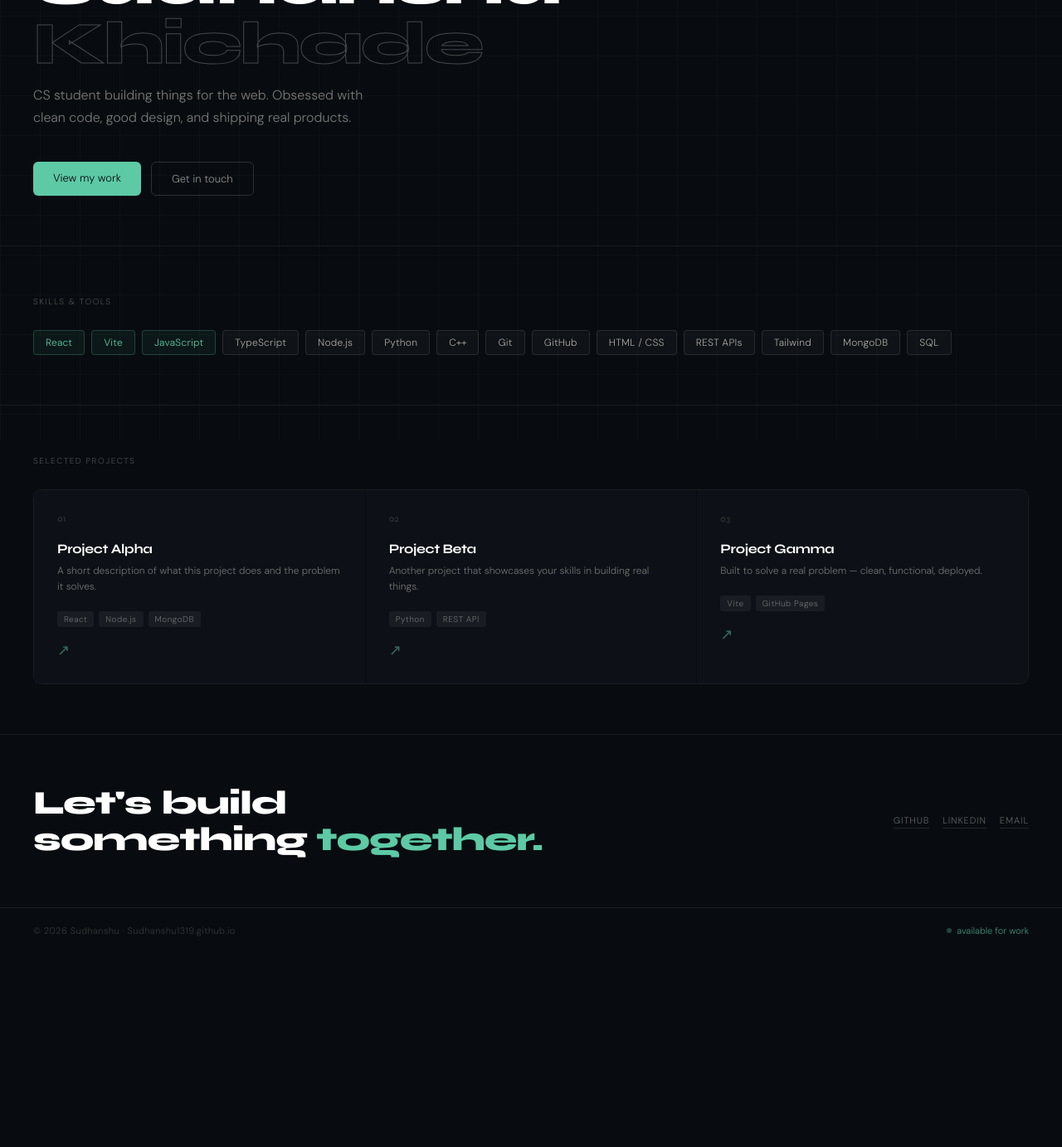
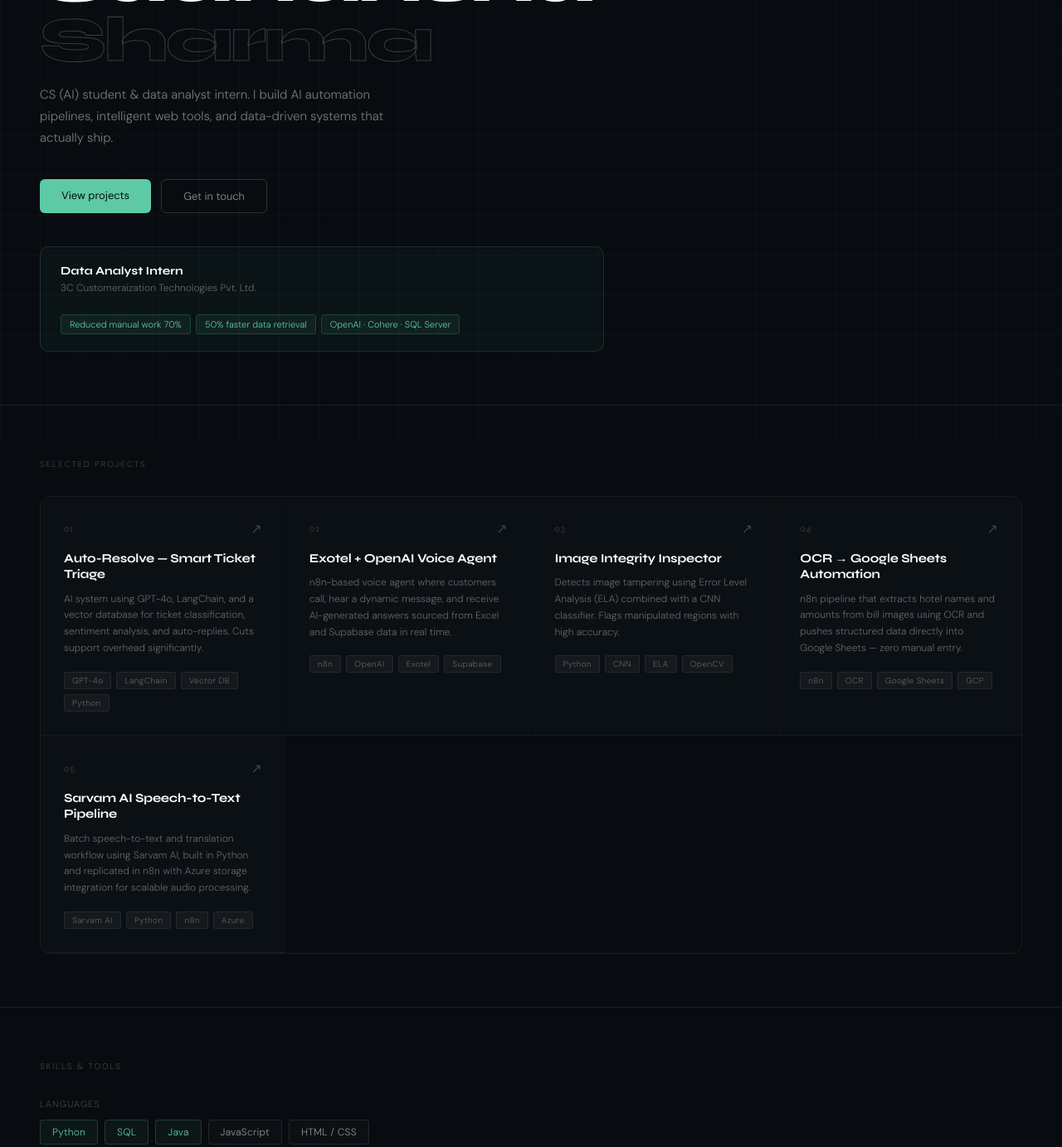
Before and after one commit to Sudhanshu1319/Sudhanshu1319.github.io, a website built with Vite: page my-app/index.html in a window 1280 px wide. Shown: the part 269-1652 px from the top of the page at 83% size. Before the commit the page ends 1418 px from the top, so only its background shows below. Built offline with nearby package versions, Linux system fonts and the light colour scheme.

Commit message:
update portfolio with real projects

```diff
--- a/my-app/index.html
+++ b/my-app/index.html
@@ -3,7 +3,7 @@
   <head>
     <meta charset="UTF-8" />
     <meta name="viewport" content="width=device-width, initial-scale=1.0" />
-    <title>Sudhanshu | CS Student</title>
+    <title>Sudhanshu | CS (AI) Student</title>
     <link rel="preconnect" href="https://fonts.googleapis.com" />
     <link rel="preconnect" href="https://fonts.gstatic.com" crossorigin />
     <link href="https://fonts.googleapis.com/css2?family=Syne:wght@400;500;700;800&family=DM+Sans:wght@300;400&display=swap" rel="stylesheet" />
@@ -13,99 +13,183 @@
     <div class="grid-bg"></div>
 
     <nav>
-      <div class="logo">S<span>.</span>1319</div>
+      <div class="logo">S<span>.</span>dev</div>
       <div class="nav-links">
-        <a href="#work">work</a>
+        <a href="#about">about</a>
+        <a href="#work">projects</a>
         <a href="#skills">skills</a>
         <a href="#contact">contact</a>
       </div>
     </nav>
 
-    <section class="hero">
+    <!-- Hero -->
+    <section class="hero" id="about">
       <div class="tag"><span class="tag-dot"></span>Open to opportunities</div>
-      <h1>Sudhanshu<br /><span class="outline-text">Khichade</span></h1>
+      <h1>Sudhanshu<br /><span class="outline-text">Sharma</span></h1>
       <p class="hero-sub">
-        CS student building things for the web. Obsessed with clean code,
-        good design, and shipping real products.
+        CS (AI) student &amp; data analyst intern. I build AI automation pipelines,
+        intelligent web tools, and data-driven systems that actually ship.
       </p>
       <div class="hero-actions">
-        <a href="#work" class="btn-primary">View my work</a>
+        <a href="#work" class="btn-primary">View projects</a>
         <a href="#contact" class="btn-ghost">Get in touch</a>
+      </div>
+
+      <div class="exp-card">
+        <div class="exp-left">
+          <div class="exp-role">Data Analyst Intern</div>
+          <div class="exp-company">3C Customeraization Technologies Pvt. Ltd.</div>
+        </div>
+        <div class="exp-pills">
+          <span class="exp-pill">Reduced manual work 70%</span>
+          <span class="exp-pill">50% faster data retrieval</span>
+          <span class="exp-pill">OpenAI · Cohere · SQL Server</span>
+        </div>
       </div>
     </section>
 
-    <section class="section" id="skills">
-      <div class="section-label">skills &amp; tools</div>
-      <div class="skills-grid">
-        <span class="skill-pill hl">React</span>
-        <span class="skill-pill hl">Vite</span>
-        <span class="skill-pill hl">JavaScript</span>
-        <span class="skill-pill">TypeScript</span>
-        <span class="skill-pill">Node.js</span>
-        <span class="skill-pill">Python</span>
-        <span class="skill-pill">C++</span>
-        <span class="skill-pill">Git</span>
-        <span class="skill-pill">GitHub</span>
-        <span class="skill-pill">HTML / CSS</span>
-        <span class="skill-pill">REST APIs</span>
-        <span class="skill-pill">Tailwind</span>
-        <span class="skill-pill">MongoDB</span>
-        <span class="skill-pill">SQL</span>
+    <!-- Projects -->
+    <section class="section" id="work">
+      <div class="section-label">selected projects</div>
+      <div class="projects-grid">
+
+        <a class="project-card" href="https://github.com/Sudhanshu1319" target="_blank">
+          <div class="proj-header">
+            <div class="proj-num">01</div>
+            <div class="proj-arrow">↗</div>
+          </div>
+          <div class="proj-title">Auto-Resolve — Smart Ticket Triage</div>
+          <div class="proj-desc">AI system using GPT-4o, LangChain, and a vector database for ticket classification, sentiment analysis, and auto-replies. Cuts support overhead significantly.</div>
+          <div class="proj-tags">
+            <span class="proj-tag">GPT-4o</span>
+            <span class="proj-tag">LangChain</span>
+            <span class="proj-tag">Vector DB</span>
+            <span class="proj-tag">Python</span>
+          </div>
+        </a>
+
+        <a class="project-card" href="https://github.com/Sudhanshu1319" target="_blank">
+          <div class="proj-header">
+            <div class="proj-num">02</div>
+            <div class="proj-arrow">↗</div>
+          </div>
+          <div class="proj-title">Exotel + OpenAI Voice Agent</div>
+          <div class="proj-desc">n8n-based voice agent where customers call, hear a dynamic message, and receive AI-generated answers sourced from Excel and Supabase data in real time.</div>
+          <div class="proj-tags">
+            <span class="proj-tag">n8n</span>
+            <span class="proj-tag">OpenAI</span>
+            <span class="proj-tag">Exotel</span>
+            <span class="proj-tag">Supabase</span>
+          </div>
+        </a>
+
+        <a class="project-card" href="https://github.com/Sudhanshu1319" target="_blank">
+          <div class="proj-header">
+            <div class="proj-num">03</div>
+            <div class="proj-arrow">↗</div>
+          </div>
+          <div class="proj-title">Image Integrity Inspector</div>
+          <div class="proj-desc">Detects image tampering using Error Level Analysis (ELA) combined with a CNN classifier. Flags manipulated regions with high accuracy.</div>
+          <div class="proj-tags">
+            <span class="proj-tag">Python</span>
+            <span class="proj-tag">CNN</span>
+            <span class="proj-tag">ELA</span>
+            <span class="proj-tag">OpenCV</span>
+          </div>
+        </a>
+
+        <a class="project-card" href="https://github.com/Sudhanshu1319" target="_blank">
+          <div class="proj-header">
+            <div class="proj-num">04</div>
+            <div class="proj-arrow">↗</div>
+          </div>
+          <div class="proj-title">OCR → Google Sheets Automation</div>
+          <div class="proj-desc">n8n pipeline that extracts hotel names and amounts from bill images using OCR and pushes structured data directly into Google Sheets — zero manual entry.</div>
+          <div class="proj-tags">
+            <span class="proj-tag">n8n</span>
+            <span class="proj-tag">OCR</span>
+            <span class="proj-tag">Google Sheets</span>
+            <span class="proj-tag">GCP</span>
+          </div>
+        </a>
+
+        <a class="project-card" href="https://github.com/Sudhanshu1319" target="_blank">
+          <div class="proj-header">
+            <div class="proj-num">05</div>
+            <div class="proj-arrow">↗</div>
+          </div>
+          <div class="proj-title">Sarvam AI Speech-to-Text Pipeline</div>
+          <div class="proj-desc">Batch speech-to-text and translation workflow using Sarvam AI, built in Python and replicated in n8n with Azure storage integration for scalable audio processing.</div>
+          <div class="proj-tags">
+            <span class="proj-tag">Sarvam AI</span>
+            <span class="proj-tag">Python</span>
+            <span class="proj-tag">n8n</span>
+            <span class="proj-tag">Azure</span>
+          </div>
+        </a>
+
       </div>
     </section>
 
-    <section class="section" id="work">
-      <div class="section-label">selected projects</div>
-      <div class="projects-grid">
-        <a class="project-card" href="https://github.com/Sudhanshu1319" target="_blank">
-          <div class="proj-num">01</div>
-          <div class="proj-title">Project Alpha</div>
-          <div class="proj-desc">A short description of what this project does and the problem it solves.</div>
-          <div class="proj-tags">
-            <span class="proj-tag">React</span>
-            <span class="proj-tag">Node.js</span>
-            <span class="proj-tag">MongoDB</span>
+    <!-- Skills -->
+    <section class="section" id="skills">
+      <div class="section-label">skills &amp; tools</div>
+      <div class="skills-groups">
+        <div class="skill-group">
+          <div class="skill-group-label">Languages</div>
+          <div class="skills-grid">
+            <span class="skill-pill hl">Python</span>
+            <span class="skill-pill hl">SQL</span>
+            <span class="skill-pill hl">Java</span>
+            <span class="skill-pill">JavaScript</span>
+            <span class="skill-pill">HTML / CSS</span>
           </div>
-          <div class="proj-arrow">↗</div>
-        </a>
-        <a class="project-card" href="https://github.com/Sudhanshu1319" target="_blank">
-          <div class="proj-num">02</div>
-          <div class="proj-title">Project Beta</div>
-          <div class="proj-desc">Another project that showcases your skills in building real things.</div>
-          <div class="proj-tags">
-            <span class="proj-tag">Python</span>
-            <span class="proj-tag">REST API</span>
+        </div>
+        <div class="skill-group">
+          <div class="skill-group-label">AI &amp; Data</div>
+          <div class="skills-grid">
+            <span class="skill-pill hl">OpenAI API</span>
+            <span class="skill-pill hl">LangChain</span>
+            <span class="skill-pill hl">Cohere API</span>
+            <span class="skill-pill">Vector DB</span>
+            <span class="skill-pill">Excel</span>
+            <span class="skill-pill">MS SQL Server</span>
           </div>
-          <div class="proj-arrow">↗</div>
-        </a>
-        <a class="project-card" href="https://github.com/Sudhanshu1319" target="_blank">
-          <div class="proj-num">03</div>
-          <div class="proj-title">Project Gamma</div>
-          <div class="proj-desc">Built to solve a real problem — clean, functional, deployed.</div>
-          <div class="proj-tags">
-            <span class="proj-tag">Vite</span>
-            <span class="proj-tag">GitHub Pages</span>
+        </div>
+        <div class="skill-group">
+          <div class="skill-group-label">Tools &amp; Platforms</div>
+          <div class="skills-grid">
+            <span class="skill-pill hl">n8n</span>
+            <span class="skill-pill">Supabase</span>
+            <span class="skill-pill">Azure</span>
+            <span class="skill-pill">GCP</span>
+            <span class="skill-pill">Git</span>
+            <span class="skill-pill">GitHub</span>
+            <span class="skill-pill">Vite</span>
           </div>
-          <div class="proj-arrow">↗</div>
-        </a>
+        </div>
       </div>
     </section>
 
+    <!-- Contact -->
     <section class="section" id="contact">
       <div class="contact-row">
         <div class="contact-big">
           Let's build<br />something <span class="contact-accent">together.</span>
         </div>
-        <div class="social-links">
-          <a class="social-link" href="https://github.com/Sudhanshu1319" target="_blank">GitHub</a>
-          <a class="social-link" href="https://linkedin.com/in/" target="_blank">LinkedIn</a>
-          <a class="social-link" href="mailto:your@email.com">Email</a>
+        <div class="contact-right">
+          <p class="contact-sub">Open to internships, freelance work, and interesting projects.</p>
+          <div class="social-links">
+            <a class="social-link" href="https://github.com/Sudhanshu1319" target="_blank">GitHub</a>
+            <a class="social-link" href="https://linkedin.com/in/" target="_blank">LinkedIn</a>
+            <a class="social-link" href="mailto:your@email.com">Email</a>
+          </div>
         </div>
       </div>
     </section>
 
     <div class="footer-bar">
-      <span class="footer-copy">© 2026 Sudhanshu · Sudhanshu1319.github.io</span>
+      <span class="footer-copy">© 2026 Sudhanshu Sharma · CS (AI)</span>
       <span class="status-dot">available for work</span>
     </div>
 
--- a/my-app/src/style.css
+++ b/my-app/src/style.css
@@ -12,8 +12,8 @@ body {
   position: fixed;
   inset: 0;
   background-image:
-    linear-gradient(rgba(255,255,255,0.025) 1px, transparent 1px),
-    linear-gradient(90deg, rgba(255,255,255,0.025) 1px, transparent 1px);
+    linear-gradient(rgba(255,255,255,0.022) 1px, transparent 1px),
+    linear-gradient(90deg, rgba(255,255,255,0.022) 1px, transparent 1px);
   background-size: 48px 48px;
   pointer-events: none;
   z-index: 0;
@@ -23,7 +23,7 @@ nav {
   display: flex;
   justify-content: space-between;
   align-items: center;
-  padding: 28px 40px;
+  padding: 26px 48px;
   position: relative;
   z-index: 10;
   border-bottom: 0.5px solid rgba(255,255,255,0.07);
@@ -38,47 +38,48 @@ nav {
 }
 .logo span { color: #5DCAA5; }
 
-.nav-links { display: flex; gap: 32px; }
+.nav-links { display: flex; gap: 36px; }
 .nav-links a {
-  font-size: 13px;
-  color: rgba(232,230,224,0.5);
+  font-size: 12px;
+  color: rgba(232,230,224,0.45);
   text-decoration: none;
-  letter-spacing: 0.04em;
+  letter-spacing: 0.06em;
+  text-transform: uppercase;
   transition: color 0.2s;
 }
 .nav-links a:hover { color: #e8e6e0; }
 
+/* Hero */
 .hero {
-  padding: 80px 40px 60px;
+  padding: 80px 48px 64px;
   position: relative;
   z-index: 5;
-  max-width: 760px;
+  max-width: 820px;
+  animation: fadeUp 0.7s ease forwards;
   opacity: 0;
-  transform: translateY(24px);
-  animation: fadeUp 0.7s ease forwards 0.1s;
 }
 
 @keyframes fadeUp {
-  to { opacity: 1; transform: translateY(0); }
+  from { opacity: 0; transform: translateY(20px); }
+  to   { opacity: 1; transform: translateY(0); }
 }
 
 .tag {
   display: inline-flex;
   align-items: center;
-  gap: 6px;
+  gap: 7px;
   font-size: 11px;
   letter-spacing: 0.1em;
   color: #5DCAA5;
   border: 0.5px solid rgba(93,202,165,0.3);
-  padding: 5px 12px;
+  padding: 5px 14px;
   border-radius: 20px;
   margin-bottom: 28px;
   text-transform: uppercase;
 }
 
 .tag-dot {
-  width: 5px;
-  height: 5px;
+  width: 5px; height: 5px;
   border-radius: 50%;
   background: #5DCAA5;
   animation: pulse 2s ease-in-out infinite;
@@ -86,38 +87,38 @@ nav {
 
 @keyframes pulse {
   0%,100% { opacity: 1; }
-  50% { opacity: 0.3; }
+  50% { opacity: 0.25; }
 }
 
 h1 {
   font-family: 'Syne', sans-serif;
   font-weight: 800;
-  font-size: clamp(42px, 7vw, 72px);
-  line-height: 1.0;
-  letter-spacing: -2px;
+  font-size: clamp(44px, 7vw, 76px);
+  line-height: 0.95;
+  letter-spacing: -2.5px;
   color: #fff;
-  margin-bottom: 12px;
+  margin-bottom: 16px;
 }
 
 .outline-text {
   color: transparent;
-  -webkit-text-stroke: 1px rgba(255,255,255,0.25);
+  -webkit-text-stroke: 1px rgba(255,255,255,0.2);
 }
 
 .hero-sub {
-  font-size: 16px;
+  font-size: 15px;
   color: rgba(232,230,224,0.5);
-  max-width: 420px;
-  line-height: 1.7;
-  margin-bottom: 40px;
+  max-width: 460px;
+  line-height: 1.75;
+  margin-bottom: 36px;
 }
 
-.hero-actions { display: flex; gap: 12px; flex-wrap: wrap; }
+.hero-actions { display: flex; gap: 12px; flex-wrap: wrap; margin-bottom: 40px; }
 
 .btn-primary {
   font-family: 'DM Sans', sans-serif;
   font-size: 13px;
-  padding: 11px 24px;
+  padding: 11px 26px;
   background: #5DCAA5;
   color: #080c10;
   border: none;
@@ -126,6 +127,7 @@ h1 {
   text-decoration: none;
   display: inline-block;
   transition: background 0.2s, transform 0.1s;
+  font-weight: 400;
 }
 .btn-primary:hover { background: #4db894; }
 .btn-primary:active { transform: scale(0.98); }
@@ -133,7 +135,7 @@ h1 {
 .btn-ghost {
   font-family: 'DM Sans', sans-serif;
   font-size: 13px;
-  padding: 11px 24px;
+  padding: 11px 26px;
   background: transparent;
   color: rgba(232,230,224,0.6);
   border: 0.5px solid rgba(255,255,255,0.15);
@@ -143,10 +145,54 @@ h1 {
   display: inline-block;
   transition: border-color 0.2s, color 0.2s;
 }
-.btn-ghost:hover { border-color: rgba(255,255,255,0.35); color: #e8e6e0; }
+.btn-ghost:hover { border-color: rgba(255,255,255,0.3); color: #e8e6e0; }
 
+/* Experience card */
+.exp-card {
+  display: flex;
+  align-items: flex-start;
+  gap: 24px;
+  padding: 20px 24px;
+  border: 0.5px solid rgba(93,202,165,0.15);
+  border-radius: 10px;
+  background: rgba(93,202,165,0.04);
+  flex-wrap: wrap;
+  max-width: 680px;
+}
+
+.exp-role {
+  font-family: 'Syne', sans-serif;
+  font-size: 14px;
+  font-weight: 700;
+  color: #fff;
+  margin-bottom: 4px;
+}
+
+.exp-company {
+  font-size: 12px;
+  color: rgba(232,230,224,0.4);
+}
+
+.exp-pills {
+  display: flex;
+  flex-wrap: wrap;
+  gap: 6px;
+  align-items: center;
+}
+
+.exp-pill {
+  font-size: 11px;
+  padding: 4px 10px;
+  border-radius: 4px;
+  background: rgba(93,202,165,0.08);
+  border: 0.5px solid rgba(93,202,165,0.2);
+  color: #5DCAA5;
+  white-space: nowrap;
+}
+
+/* Sections */
 .section {
-  padding: 60px 40px;
+  padding: 64px 48px;
   position: relative;
   z-index: 5;
   border-top: 0.5px solid rgba(255,255,255,0.07);
@@ -154,10 +200,91 @@ h1 {
 
 .section-label {
   font-size: 10px;
-  letter-spacing: 0.15em;
+  letter-spacing: 0.18em;
   text-transform: uppercase;
-  color: rgba(232,230,224,0.3);
-  margin-bottom: 28px;
+  color: rgba(232,230,224,0.25);
+  margin-bottom: 32px;
+}
+
+/* Projects */
+.projects-grid {
+  display: grid;
+  grid-template-columns: repeat(auto-fit, minmax(280px, 1fr));
+  gap: 1px;
+  border: 0.5px solid rgba(255,255,255,0.07);
+  border-radius: 12px;
+  overflow: hidden;
+}
+
+.project-card {
+  background: #0b1015;
+  padding: 28px;
+  text-decoration: none;
+  display: block;
+  transition: background 0.2s;
+  border-bottom: 0.5px solid rgba(255,255,255,0.05);
+}
+.project-card:hover { background: #10171f; }
+
+.proj-header {
+  display: flex;
+  justify-content: space-between;
+  align-items: center;
+  margin-bottom: 16px;
+}
+
+.proj-num {
+  font-family: 'Syne', sans-serif;
+  font-size: 11px;
+  color: rgba(232,230,224,0.18);
+  letter-spacing: 0.06em;
+}
+
+.proj-arrow {
+  font-size: 16px;
+  color: rgba(93,202,165,0.35);
+  transition: color 0.2s, transform 0.2s;
+}
+.project-card:hover .proj-arrow { color: #5DCAA5; transform: translate(3px,-3px); }
+
+.proj-title {
+  font-family: 'Syne', sans-serif;
+  font-size: 15px;
+  font-weight: 700;
+  color: #fff;
+  margin-bottom: 10px;
+  letter-spacing: -0.2px;
+  line-height: 1.3;
+}
+
+.proj-desc {
+  font-size: 12px;
+  color: rgba(232,230,224,0.4);
+  line-height: 1.65;
+  margin-bottom: 18px;
+}
+
+.proj-tags { display: flex; gap: 6px; flex-wrap: wrap; }
+
+.proj-tag {
+  font-size: 10px;
+  padding: 3px 9px;
+  border-radius: 3px;
+  background: rgba(255,255,255,0.04);
+  color: rgba(232,230,224,0.35);
+  letter-spacing: 0.04em;
+  border: 0.5px solid rgba(255,255,255,0.07);
+}
+
+/* Skills */
+.skills-groups { display: flex; flex-direction: column; gap: 28px; }
+
+.skill-group-label {
+  font-size: 11px;
+  letter-spacing: 0.1em;
+  text-transform: uppercase;
+  color: rgba(232,230,224,0.25);
+  margin-bottom: 12px;
 }
 
 .skills-grid { display: flex; flex-wrap: wrap; gap: 8px; }
@@ -166,104 +293,52 @@ h1 {
   font-size: 12px;
   padding: 6px 14px;
   border-radius: 4px;
-  border: 0.5px solid rgba(255,255,255,0.1);
-  color: rgba(232,230,224,0.7);
-  background: rgba(255,255,255,0.03);
+  border: 0.5px solid rgba(255,255,255,0.09);
+  color: rgba(232,230,224,0.6);
+  background: rgba(255,255,255,0.02);
   letter-spacing: 0.02em;
   transition: border-color 0.2s, color 0.2s;
 }
-.skill-pill:hover { border-color: rgba(93,202,165,0.4); color: #5DCAA5; }
+.skill-pill:hover { border-color: rgba(93,202,165,0.35); color: #5DCAA5; }
 .skill-pill.hl {
-  border-color: rgba(93,202,165,0.25);
+  border-color: rgba(93,202,165,0.22);
   color: #5DCAA5;
-  background: rgba(93,202,165,0.06);
+  background: rgba(93,202,165,0.05);
 }
 
-.projects-grid {
-  display: grid;
-  grid-template-columns: repeat(auto-fit, minmax(220px, 1fr));
-  gap: 1px;
-  border: 0.5px solid rgba(255,255,255,0.08);
-  border-radius: 10px;
-  overflow: hidden;
-}
-
-.project-card {
-  background: #0d1117;
-  padding: 28px;
-  text-decoration: none;
-  display: block;
-  transition: background 0.2s;
-}
-.project-card:hover { background: #111820; }
-
-.proj-num {
-  font-family: 'Syne', sans-serif;
-  font-size: 11px;
-  color: rgba(232,230,224,0.2);
-  margin-bottom: 20px;
-  letter-spacing: 0.05em;
-}
-
-.proj-title {
-  font-family: 'Syne', sans-serif;
-  font-size: 16px;
-  font-weight: 700;
-  color: #fff;
-  margin-bottom: 8px;
-  letter-spacing: -0.3px;
-}
-
-.proj-desc {
-  font-size: 12px;
-  color: rgba(232,230,224,0.45);
-  line-height: 1.6;
-  margin-bottom: 20px;
-}
-
-.proj-tags { display: flex; gap: 6px; flex-wrap: wrap; }
-
-.proj-tag {
-  font-size: 10px;
-  padding: 3px 8px;
-  border-radius: 3px;
-  background: rgba(255,255,255,0.05);
-  color: rgba(232,230,224,0.4);
-  letter-spacing: 0.05em;
-}
-
-.proj-arrow {
-  display: inline-block;
-  margin-top: 16px;
-  font-size: 18px;
-  color: rgba(93,202,165,0.5);
-  transition: color 0.2s, transform 0.2s;
-}
-.project-card:hover .proj-arrow { color: #5DCAA5; transform: translate(3px,-3px); }
-
+/* Contact */
 .contact-row {
   display: flex;
-  align-items: center;
+  align-items: flex-start;
   justify-content: space-between;
   flex-wrap: wrap;
-  gap: 24px;
+  gap: 32px;
 }
 
 .contact-big {
   font-family: 'Syne', sans-serif;
   font-weight: 800;
-  font-size: clamp(24px, 4vw, 40px);
+  font-size: clamp(26px, 4vw, 44px);
   letter-spacing: -1px;
   color: #fff;
   line-height: 1.1;
 }
 .contact-accent { color: #5DCAA5; }
 
-.social-links { display: flex; gap: 16px; flex-wrap: wrap; }
+.contact-right { display: flex; flex-direction: column; gap: 16px; }
+
+.contact-sub {
+  font-size: 13px;
+  color: rgba(232,230,224,0.4);
+  max-width: 260px;
+  line-height: 1.6;
+}
+
+.social-links { display: flex; gap: 20px; flex-wrap: wrap; }
 
 .social-link {
   font-size: 11px;
-  letter-spacing: 0.08em;
+  letter-spacing: 0.1em;
   text-transform: uppercase;
   color: rgba(232,230,224,0.4);
   text-decoration: none;
@@ -273,9 +348,10 @@ h1 {
 }
 .social-link:hover { color: #5DCAA5; border-color: rgba(93,202,165,0.4); }
 
+/* Footer */
 .footer-bar {
-  padding: 20px 40px;
-  border-top: 0.5px solid rgba(255,255,255,0.07);
+  padding: 20px 48px;
+  border-top: 0.5px solid rgba(255,255,255,0.06);
   display: flex;
   justify-content: space-between;
   align-items: center;
@@ -283,14 +359,14 @@ h1 {
   z-index: 5;
 }
 
-.footer-copy { font-size: 11px; color: rgba(232,230,224,0.2); letter-spacing: 0.04em; }
+.footer-copy { font-size: 11px; color: rgba(232,230,224,0.18); letter-spacing: 0.04em; }
 
 .status-dot {
   display: flex;
   align-items: center;
-  gap: 6px;
+  gap: 7px;
   font-size: 11px;
-  color: rgba(93,202,165,0.7);
+  color: rgba(93,202,165,0.6);
 }
 .status-dot::before {
   content: '';
@@ -300,11 +376,14 @@ h1 {
   animation: pulse 2s infinite;
 }
 
-@media (max-width: 600px) {
-  nav { padding: 20px; }
+/* Mobile */
+@media (max-width: 640px) {
+  nav { padding: 20px 20px; }
+  .nav-links { gap: 20px; }
   .hero { padding: 48px 20px 40px; }
-  .section { padding: 40px 20px; }
-  .footer-bar { padding: 16px 20px; flex-direction: column; gap: 8px; text-align: center; }
+  .section { padding: 48px 20px; }
+  .footer-bar { padding: 16px 20px; flex-direction: column; gap: 10px; text-align: center; }
   .contact-row { flex-direction: column; }
   .projects-grid { grid-template-columns: 1fr; }
+  .exp-card { flex-direction: column; gap: 14px; }
 }
```
